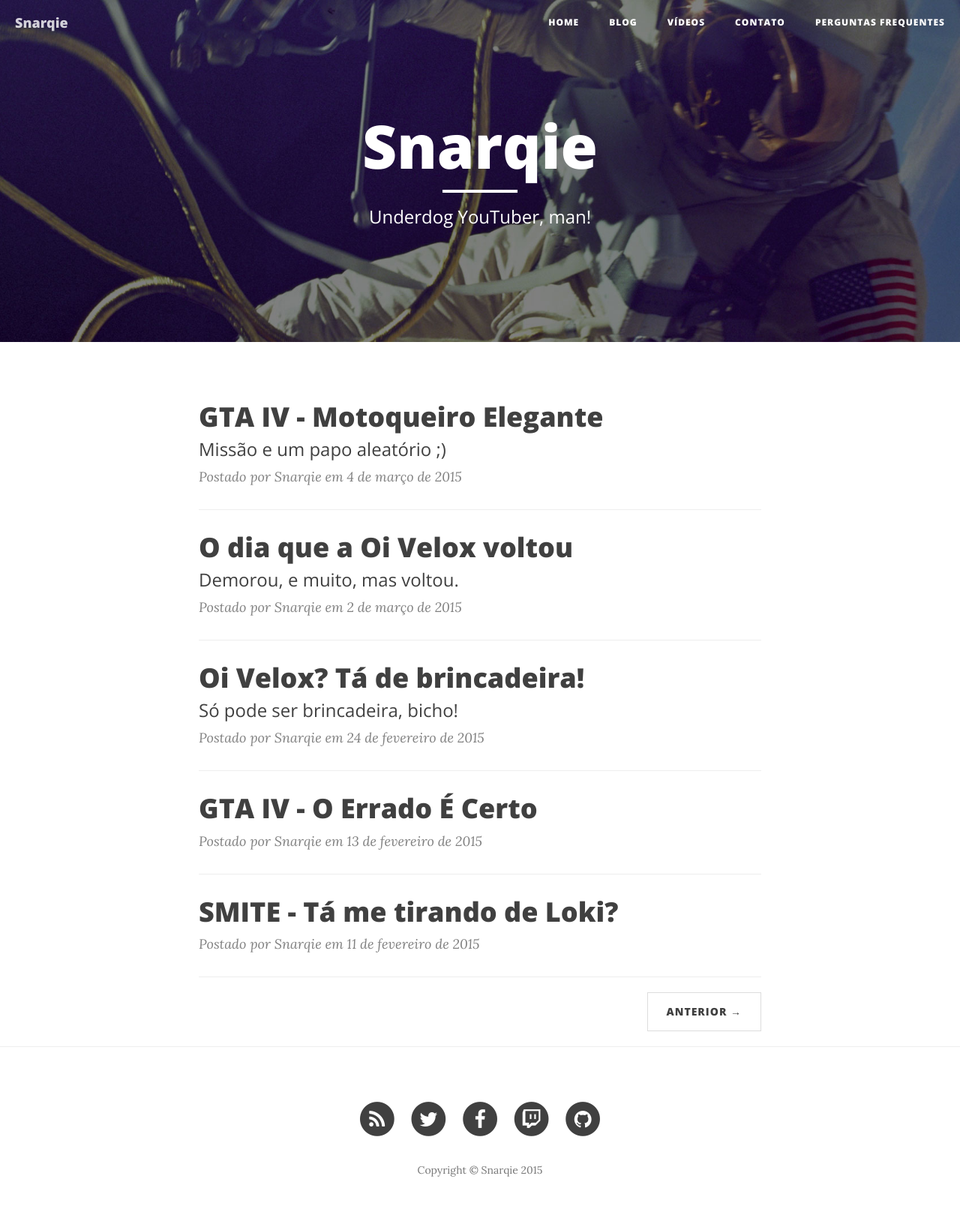
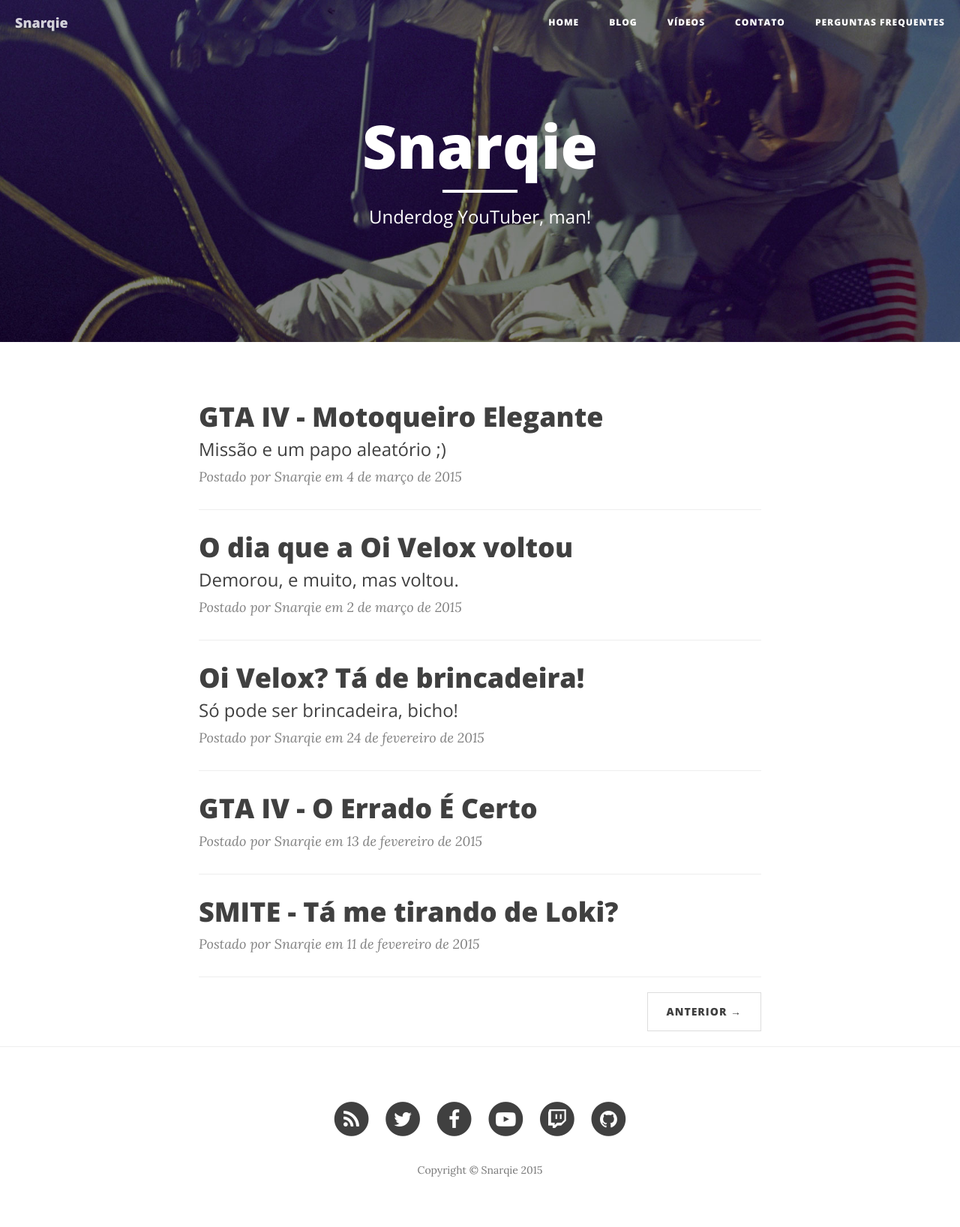
Before and after one commit to snarq/snarq.github.io, a Jekyll site: the page built from index.html, in a window 1280 px wide. Shown: the whole page at 75% size. Built offline with Jekyll 4.4.1, drawn with Linux system fonts in a browser that asks for light colours; nearby versions of some CDN libraries; the list of posts is cut into pages by our own code.

Commit message:
Add YouTube link

```diff
--- a/_config.yml
+++ b/_config.yml
@@ -14,9 +14,10 @@ description: "Gamer, desenvolvedor web, músico, youtuber (TGN Army/TGN - Broadb
 meta-robots: "noodp, noydir, index, follow"
 url: "https://www.snarqie.com"
 baseurl: ""
+youtube_username: snarqie
 twitch_username: snarqie
+github_username: snarqie
 twitter_username: snarqie
-github_username: snarqie
 facebook_username: snarqie
 
 # Build settings
--- a/_includes/footer.html
+++ b/_includes/footer.html
@@ -28,6 +28,16 @@
                             <span class="fa-stack fa-lg">
                                 <i class="fa fa-circle fa-stack-2x"></i>
                                 <i class="fa fa-facebook fa-stack-1x fa-inverse"></i>
+                            </span>
+                        </a>
+                    </li>
+                    {% endif %}
+                    {% if site.youtube_username %}
+                    <li>
+                        <a href="https://www.youtube.com/user/{{ site.youtube_username }}">
+                            <span class="fa-stack fa-lg">
+                                <i class="fa fa-circle fa-stack-2x"></i>
+                                <i class="fa fa-youtube-play fa-stack-1x fa-inverse"></i>
                             </span>
                         </a>
                     </li>
--- a/_includes/head.html
+++ b/_includes/head.html
@@ -11,7 +11,7 @@
     <meta property="twitter:image:src" content="{{ site.url }}{{ site.baseurl }}/{% if page.meta-img %}{{ page.meta-img }}{% else %}{{ site.meta-img }}{% endif %}" />
     <meta property="twitter:image:width" content="800" />
     <meta property="twitter:image:height" content="600" />
-	{% if page.url == "/index.html" %}
+	{% if page.is_home %}
     <meta name="description" content="{{ site.description }}" />
     <meta property="og:description" content="{{ site.description }}" />	{% else %}{% if page.excerpt %}
     <meta name="description" content="{{ page.excerpt | strip_html }}" />
```
